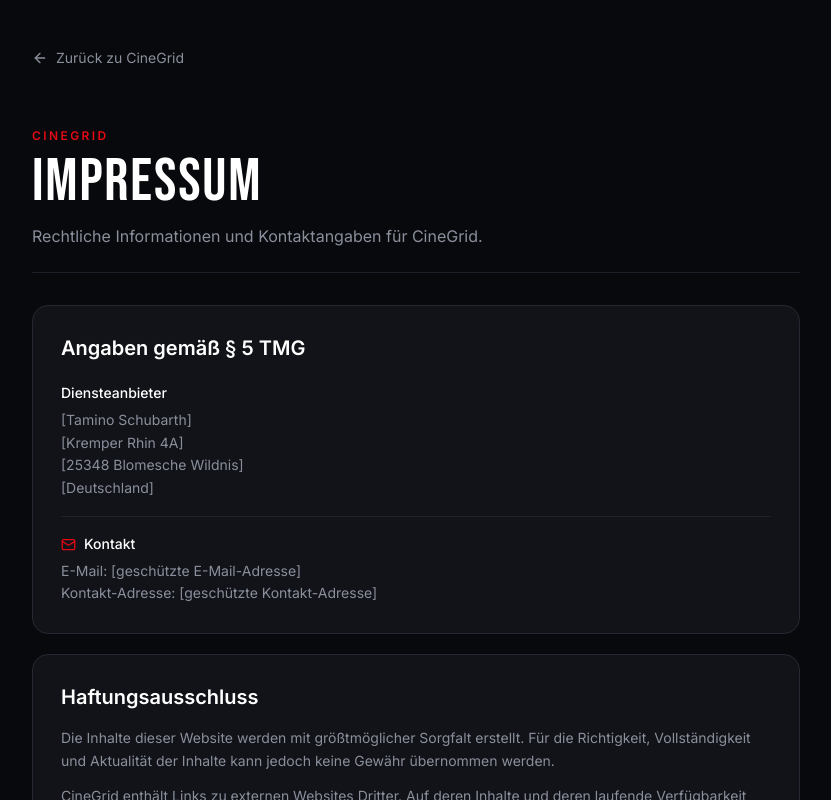
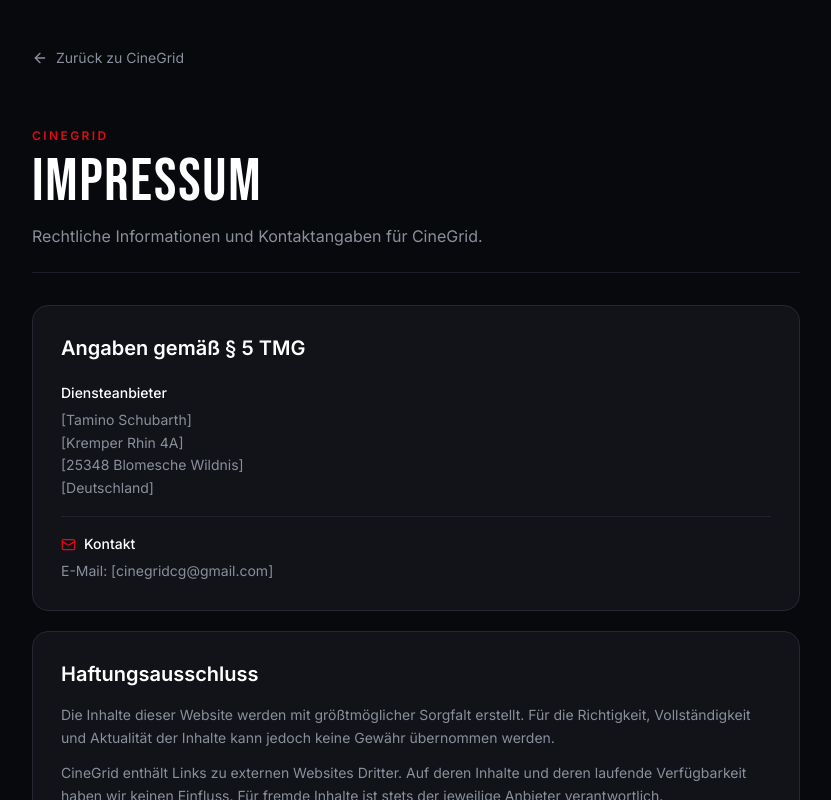
Before and after one commit to gamessindgeilzockenistgeiler-ui/film-app, a Next.js app: page /impressum in a window 1280 px wide. Shown: the top 800 px of the page, without its empty margins (224-1055 px from the left). Built offline with nearby package versions, Linux system fonts and the light colour scheme.

Commit message:
feat: impressum route hinzugefügt und footer impressums link fix

```diff
--- a/app/impressum/page.tsx
+++ b/app/impressum/page.tsx
@@ -48,8 +48,7 @@
                 <h3 className="flex items-center gap-2 font-medium text-white">
                   <Mail size={15} className="text-cinema-accent" /> Kontakt
                 </h3>
-                <p className="mt-1">E-Mail: [geschützte E-Mail-Adresse]</p>
-                <p>Kontakt-Adresse: [geschützte Kontakt-Adresse]</p>
+                <p className="mt-1">E-Mail: [cinegridcg@gmail.com]</p>
               </div>
             </div>
           </section>
```
